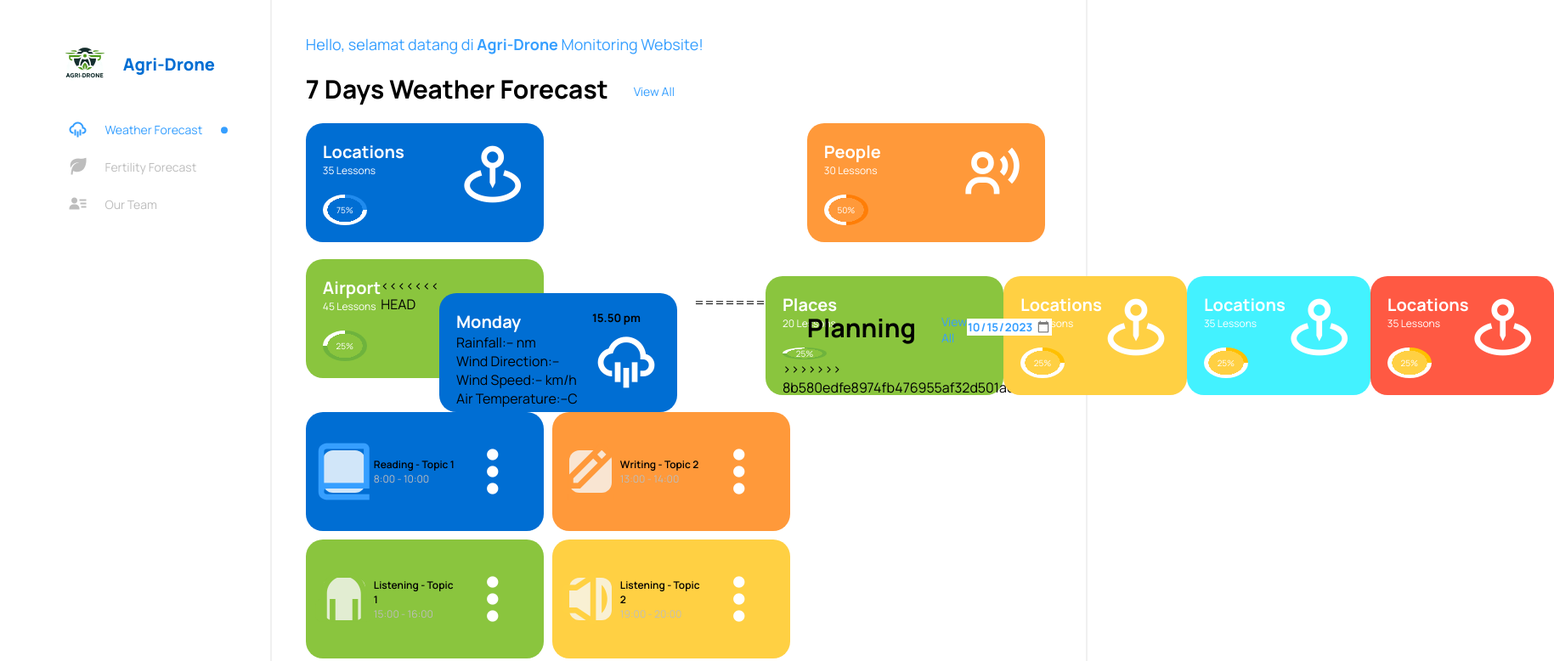
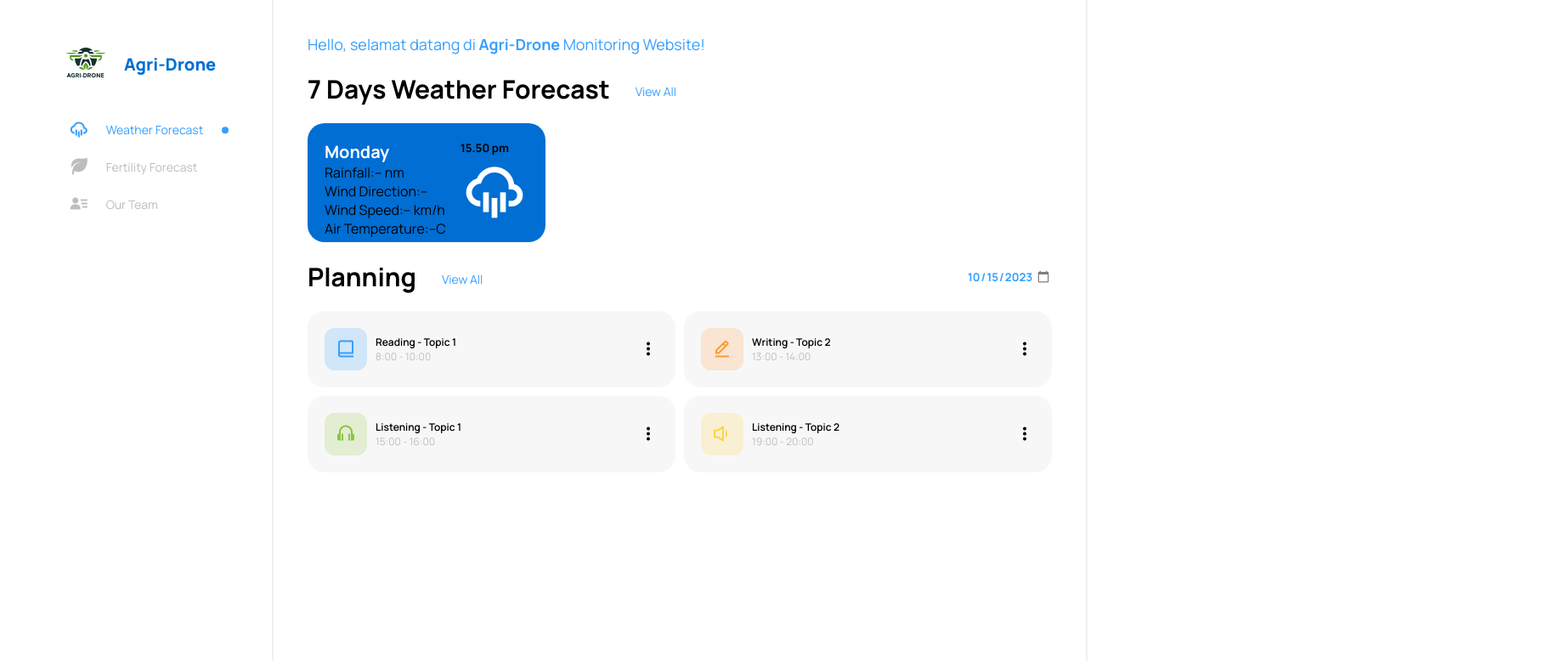
Before and after one commit to fajaradhitiapratama/Agri-DroneDashboard, a plain HTML site: page dashboard/ws-dashboard.html in a window 1280 px wide. Shown: the top 778 px of the page at 85% size, 1829 px wide, since content can reach past the window. Drawn offline with nearby package versions, Linux system fonts and the light colour scheme.

Commit message:
update ws

```diff
--- a/dashboard/ws-dashboard.html
+++ b/dashboard/ws-dashboard.html
@@ -1,38 +1,38 @@
 <!DOCTYPE html>
 <html lang="en">
+
 <head>
-    <meta charset="UTF-8" />
-    <meta name="viewport" content="width=device-width, initial-scale=1.0" />
-    <link
-      href="https://unpkg.com/boxicons@2.1.4/css/boxicons.min.css"
-      rel="stylesheet"
-    />
-    <link rel="stylesheet" href="/style/ws-style.css" />
+    <meta charset="UTF-8">
+    <meta name="viewport" content="width=device-width, initial-scale=1.0">
+    <link href='https://unpkg.com/boxicons@2.1.4/css/boxicons.min.css' rel='stylesheet'>
+    <link rel="stylesheet" href="/style/ws-style.css">
     <title>Agri-Drone Dashboard</title>
 </head>
 
 <body>
+
     <div class="container">
+
         <aside class="left-section">
             <div class="logo">
                 <button class="menu-btn" id="menu-close">
-            <i class="bx bx-log-out-circle"></i>
+                    <i class='bx bx-log-out-circle'></i>
                 </button>
-          <img src="/assets/agridrone-logo.jpg" />
+                <img src="/assets/agridrone-logo.jpg">
                 <a href="#">Agri-Drone</a>
             </div>
 
             <div class="sidebar">
                 <div class="item" id="active">
-            <i class="bx bx-cloud-rain"></i>
+                    <i class='bx bx-cloud-rain'></i>
                     <a href="#">Weather Forecast</a>
                 </div>
                 <div class="item">
-            <i class="bx bxs-leaf"></i>
+                    <i class='bx bxs-leaf' ></i>
                     <a href="#">Fertility Forecast</a>
                 </div>
                 <div class="item">
-            <i class="bx bxs-user-detail"></i>
+                    <i class='bx bxs-user-detail'></i>
                     <a href="#">Our Team</a>
                 </div>
             </div>
@@ -41,11 +41,9 @@
         <main>
             <header>
                 <button class="menu-btn" id="menu-open">
-            <i class="bx bx-menu"></i>
+                    <i class='bx bx-menu'></i>
                 </button>
-          <h5>
-            Hello, selamat datang di <b>Agri-Drone </b>Monitoring Website!
-          </h5>
+                <h5>Hello, selamat datang di <b>Agri-Drone </b>Monitoring Website!</h5>
             </header>
 
             <div class="separator">
@@ -54,55 +52,6 @@
                     <a href="#">View All</a>
                 </div>
             </div>
-
-        <div class="analytics">
-          <div class="item">
-            <div class="progress">
-              <div class="info">
-                <h5>Locations</h5>
-                <p>35 Lessons</p>
-              </div>
-              <div
-                class="progress-bar"
-                role="progressbar"
-                aria-valuenow="75"
-                aria-valuemin="0"
-                aria-valuemax="100"
-              ></div>
-            </div>
-            <i class="bx bx-map-pin"></i>
-          </div>
-          <div class="item">
-            <div class="progress">
-              <div class="info">
-                <h5>People</h5>
-                <p>30 Lessons</p>
-              </div>
-              <div
-                class="progress-bar"
-                role="progressbar"
-                aria-valuenow="75"
-                aria-valuemin="0"
-                aria-valuemax="100"
-              ></div>
-            </div>
-            <i class="bx bx-user-voice"></i>
-          </div>
-          <div class="item">
-            <div class="progress">
-              <div class="info">
-                <h5>Airport</h5>
-                <p>45 Lessons</p>
-              </div>
-              <div
-                class="progress-bar"
-                role="progressbar"
-                aria-valuenow="75"
-                aria-valuemin="0"
-                aria-valuemax="100"
-              ></div>
-            </div>
-<<<<<<< HEAD
 
             <div class="analytics">
                 <div class="item">
@@ -185,74 +134,6 @@
                     </div>
                     <i class='bx bx-map-pin'></i>
                 </div> -->
-=======
-            <i class="bx bxs-plane-land"></i>
-          </div>
-          <div class="item">
-            <div class="progress">
-              <div class="info">
-                <h5>Places</h5>
-                <p>20 Lessons</p>
-              </div>
-              <div
-                class="progress-bar"
-                role="progressbar"
-                aria-valuenow="75"
-                aria-valuemin="0"
-                aria-valuemax="100"
-              ></div>
->>>>>>> 8b580edfe8974fb476955af32d501acb0089c0d0
-            </div>
-            <i class="bx bxs-castle"></i>
-          </div>
-          <div class="item">
-            <div class="progress">
-              <div class="info">
-                <h5>Locations</h5>
-                <p>35 Lessons</p>
-              </div>
-              <div
-                class="progress-bar"
-                role="progressbar"
-                aria-valuenow="75"
-                aria-valuemin="0"
-                aria-valuemax="100"
-              ></div>
-            </div>
-            <i class="bx bx-map-pin"></i>
-          </div>
-          <div class="item">
-            <div class="progress">
-              <div class="info">
-                <h5>Locations</h5>
-                <p>35 Lessons</p>
-              </div>
-              <div
-                class="progress-bar"
-                role="progressbar"
-                aria-valuenow="75"
-                aria-valuemin="0"
-                aria-valuemax="100"
-              ></div>
-            </div>
-            <i class="bx bx-map-pin"></i>
-          </div>
-          <div class="item">
-            <div class="progress">
-              <div class="info">
-                <h5>Locations</h5>
-                <p>35 Lessons</p>
-              </div>
-              <div
-                class="progress-bar"
-                role="progressbar"
-                aria-valuenow="75"
-                aria-valuemin="0"
-                aria-valuemax="100"
-              ></div>
-            </div>
-            <i class="bx bx-map-pin"></i>
-          </div>
             </div>
 
             <div class="separator">
@@ -260,57 +141,57 @@
                     <h3>Planning</h3>
                     <a href="#">View All</a>
                 </div>
-          <input type="date" value="2023-10-15" />
+                <input type="date" value="2023-10-15">
             </div>
 
             <div class="planning">
                 <div class="item">
                     <div class="left">
                         <div class="icon">
-                <i class="bx bx-book-alt"></i>
+                            <i class='bx bx-book-alt'></i>
                         </div>
                         <div class="details">
                             <h5>Reading - Topic 1</h5>
                             <p>8:00 - 10:00</p>
                         </div>
                     </div>
-            <i class="bx bx-dots-vertical-rounded"></i>
+                    <i class='bx bx-dots-vertical-rounded'></i>
                 </div>
                 <div class="item">
                     <div class="left">
                         <div class="icon">
-                <i class="bx bx-edit-alt"></i>
+                            <i class='bx bx-edit-alt'></i>
                         </div>
                         <div class="details">
                             <h5>Writing - Topic 2</h5>
                             <p>13:00 - 14:00</p>
                         </div>
                     </div>
-            <i class="bx bx-dots-vertical-rounded"></i>
+                    <i class='bx bx-dots-vertical-rounded'></i>
                 </div>
                 <div class="item">
                     <div class="left">
                         <div class="icon">
-                <i class="bx bx-headphone"></i>
+                            <i class='bx bx-headphone'></i>
                         </div>
                         <div class="details">
                             <h5>Listening - Topic 1</h5>
                             <p>15:00 - 16:00</p>
                         </div>
                     </div>
-            <i class="bx bx-dots-vertical-rounded"></i>
+                    <i class='bx bx-dots-vertical-rounded'></i>
                 </div>
                 <div class="item">
                     <div class="left">
                         <div class="icon">
-                <i class="bx bx-volume-low"></i>
+                            <i class='bx bx-volume-low'></i>
                         </div>
                         <div class="details">
                             <h5>Listening - Topic 2</h5>
                             <p>19:00 - 20:00</p>
                         </div>
                     </div>
-            <i class="bx bx-dots-vertical-rounded"></i>
+                    <i class='bx bx-dots-vertical-rounded'></i>
                 </div>
             </div>
         </main>
@@ -391,8 +272,10 @@
             </div>
 
         </aside> -->
+
     </div>
 
     <script src="/js/ws-script.js"></script>
 </body>
+
 </html>
```
Lines whose indentation alone changed are shown as unchanged.
